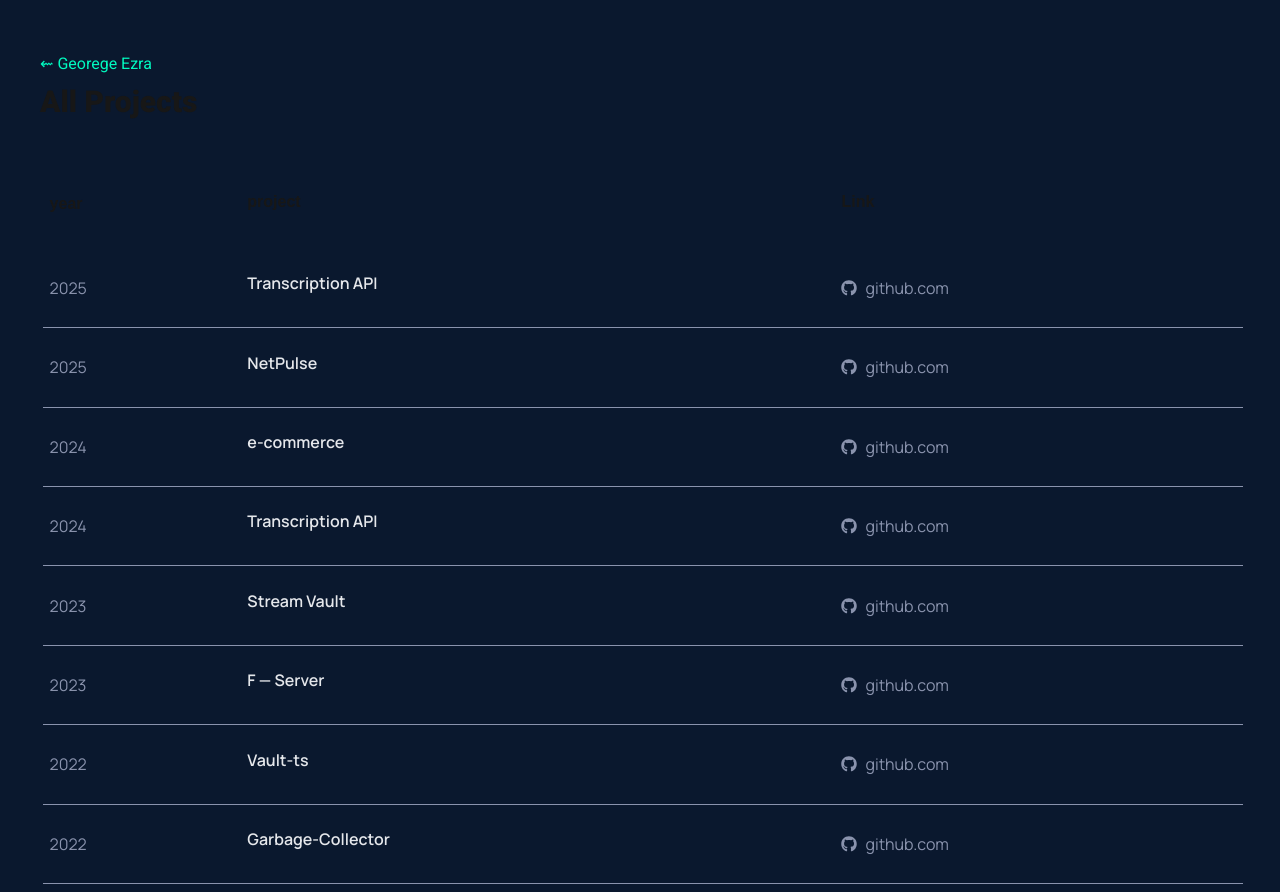
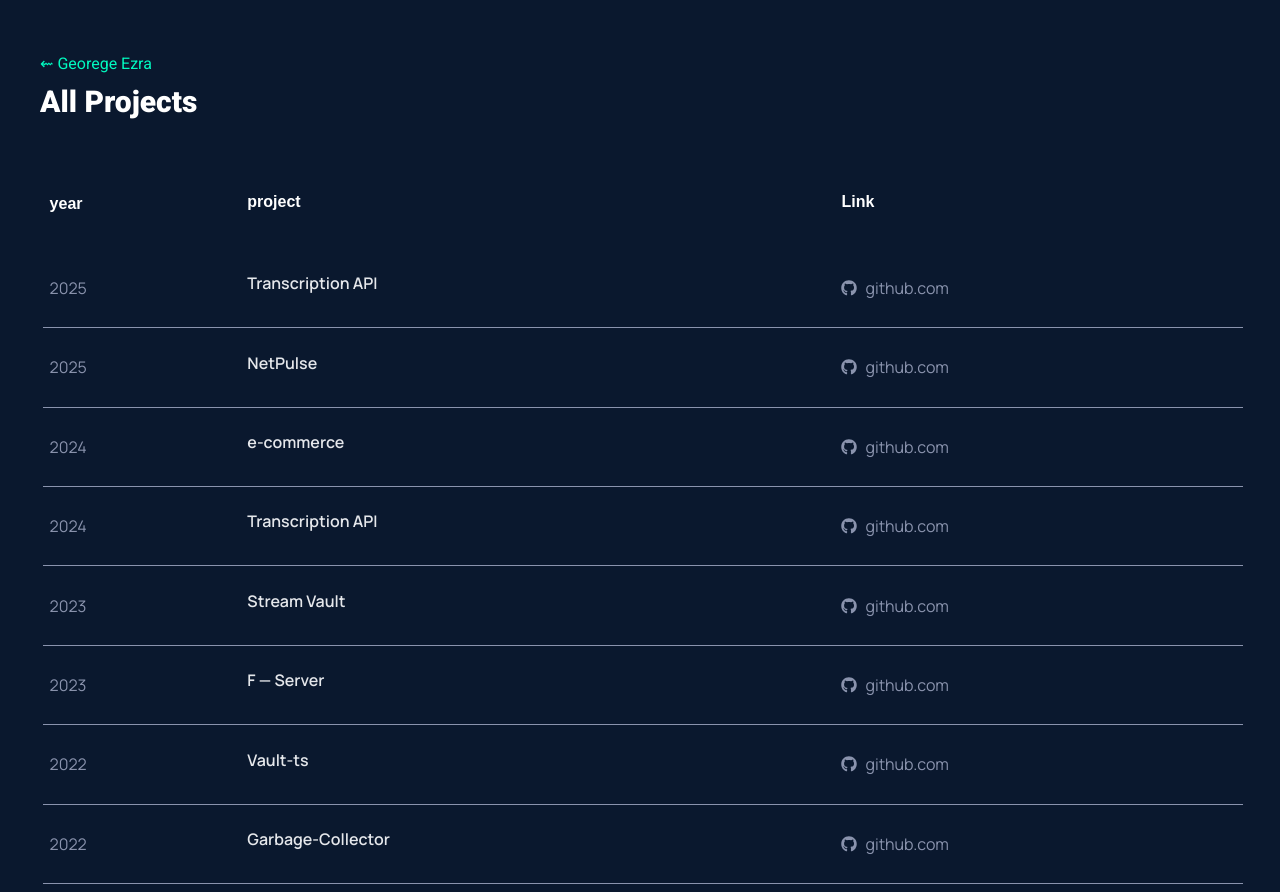
Before and after one commit to wheel-s/ui, a Next.js app: page /archive in a window 1280 px wide. Shown: the top 892 px of the page. Built offline with nearby package versions, Linux system fonts and the light colour scheme; a web font is replaced by a local one.

Commit message:
fixed loading animation

```diff
--- a/app/archive/page.tsx
+++ b/app/archive/page.tsx
@@ -9,7 +9,7 @@ const Page = () => {
 
       <div className='mt-3 p-10'>
         <Link href='/'><p className='text-[#00fac0] mb-2 text-[1rem] man'>⇜ Georege Ezra </p></Link>
-        <h1 className='mb-10 text-3xl  font-black man '>All Projects</h1>
+        <h1 className='mb-10 text-3xl  font-black man text-white'>All Projects</h1>
 
 
         <section>
@@ -19,9 +19,9 @@ const Page = () => {
             <thead >
               <tr>
 
-              <th ><p>year</p></th>
-              <th><p className='ml-7 mb-7 mt-6'>project</p></th>
-              <th> <p className='hidden mb-7 mt-6 md:block '>Link</p></th>
+              <th ><p className='text-white'>year</p></th>
+              <th><p className='ml-7 mb-7 mt-6 text-white'>project</p></th>
+              <th> <p className='hidden mb-7 mt-6 md:block  text-white'>Link</p></th>
               </tr>
             </thead>
 
@@ -33,7 +33,7 @@ const Page = () => {
                      <tr key={i}>
 
                       <td> {item.year}</td>
-                      <td><p className='ml-7 d:ml0 text-gray-200 font-semibold'>{item.project}</p></td>
+                      <td><Link href={item.url}><p className='ml-7 d:ml0 text-gray-200 font-semibold'>{item.project}</p></Link></td>
                         <td> <Link href={item.url} className='hidden md:flex'><FaGithub className='mt-1 mr-2'/><p>{item.link}</p></Link></td>
                       </tr>
 
--- a/app/hooks/Load.tsx
+++ b/app/hooks/Load.tsx
@@ -34,7 +34,7 @@ const Load = ({children}:{children:React.ReactNode}) => {
   return (
     <div className="w-full h-screen  flex justify-center  bgg">
        <div className="mt-50">
-        <svg className="svgg " width="300" height="300" viewBox="0 0 300 300"
+        <svg className="svgg" viewBox="0 0 300 300" style={{width:'100%', height:'auto', maxWidth:'300px'}}
           xmlns="http://www.w3.org/2000/svg">
 
 
--- a/app/sections/Experience.tsx
+++ b/app/sections/Experience.tsx
@@ -92,7 +92,7 @@ const Experience = () => {
         <div className="flex hover:text-[#00fac0]">
            <Link href='/resume.png' className="flex">
             <h1 className="mt-9 text-slate-300  font-semibold text-md  hover:text-[#00fac0]" >View Full Resume </h1>
-            <p className=" mt-8 ml-2 rotate-[-15deg] text-white text-xl">⇝</p>
+            <p className=" mt-8 ml-2 rotate-[-15deg] text-white text-xl  max-sm:rotate-[-29deg] max-sm:ml-2">⇝</p>
            </Link>
         </div>
 
--- a/app/sections/Projects.tsx
+++ b/app/sections/Projects.tsx
@@ -101,7 +101,7 @@ const Projects = () => {
               <div className='mt-4 flex gap-3'>
                 <Button text='C++'/>
                 <Button text='RESP'/>
-                <Button text='postgreSQL'/>
+                {/* <Button text='postgreSQL'/> */}
               </div>
             </div>
               <div className='-order-1 w-full mt-5 max-sm:'>
@@ -113,7 +113,7 @@ const Projects = () => {
 
        <Link  href='archive' className='flex hover:text-[#00fac0] '>
         <h1 className='mt-20 text-slate-300 mb-10 font-bold hover:text-[#00fac0] '>View Full Project Archive </h1>
-        <p className='mt-19 ml-3 rotate-[-22deg] text-xl text-white'>⇝</p>
+        <p className='mt-19 ml-3 rotate-[-22deg] text-xl text-white max-sm:rotate-[-29deg] max-sm:ml-3'>⇝</p>
         </Link>
       </div>
     </div>
--- a/app/sections/header.tsx
+++ b/app/sections/header.tsx
@@ -28,9 +28,9 @@ const Header = () => {
         </div> */}
 
         <div className="lg:mt-60 ss p-7 -mt-8 text-slate-400 flex gap-5 text-2xl mb-8">
-       <a href="https://github.com/wheel-s"> <FaGithub className="mr-3"/></a>
-       <a href="https://www.linkedin.com/in/ezra-george-0b5b062b3"> <FaLinkedin className="mr-3"/></a>
-       <a href="https://www.linkedin.com/in/ezra-george-0b5b062b3/"><FaReddit/></a>
+       <a href="https://github.com/wheel-s"> <FaGithub className="mr-3 cursor-pointer"/></a>
+       <a href="https://www.linkedin.com/in/ezra-george-0b5b062b3"> <FaLinkedin className="mr-3  cursor-pointer"/></a>
+       <a href="https://www.linkedin.com/in/ezra-george-0b5b062b3/"><FaReddit className=" cursor-pointer"/></a>
 
 
       </div>
```
